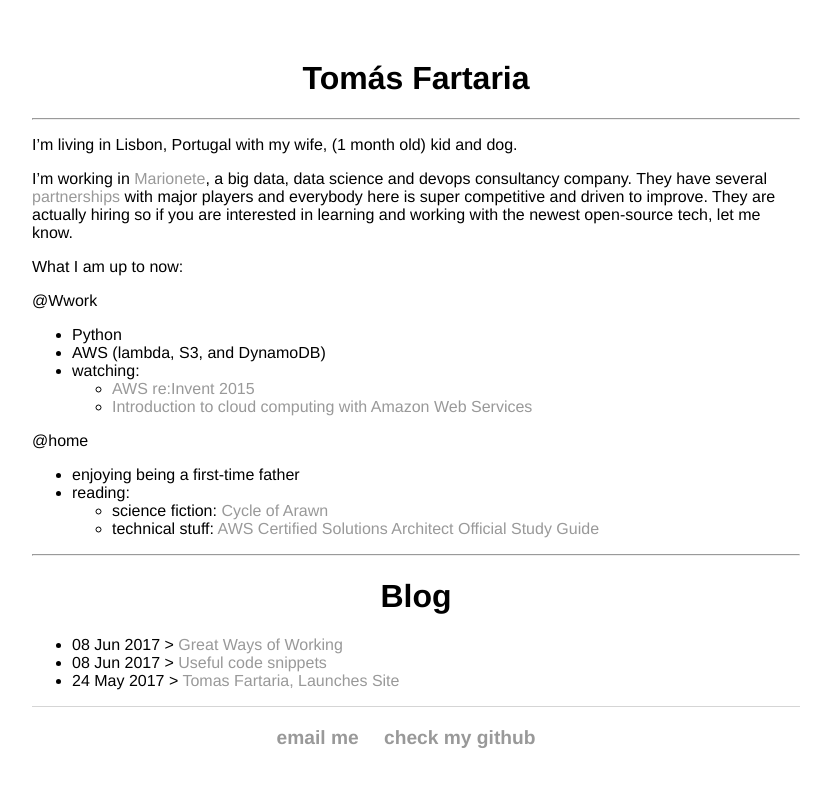
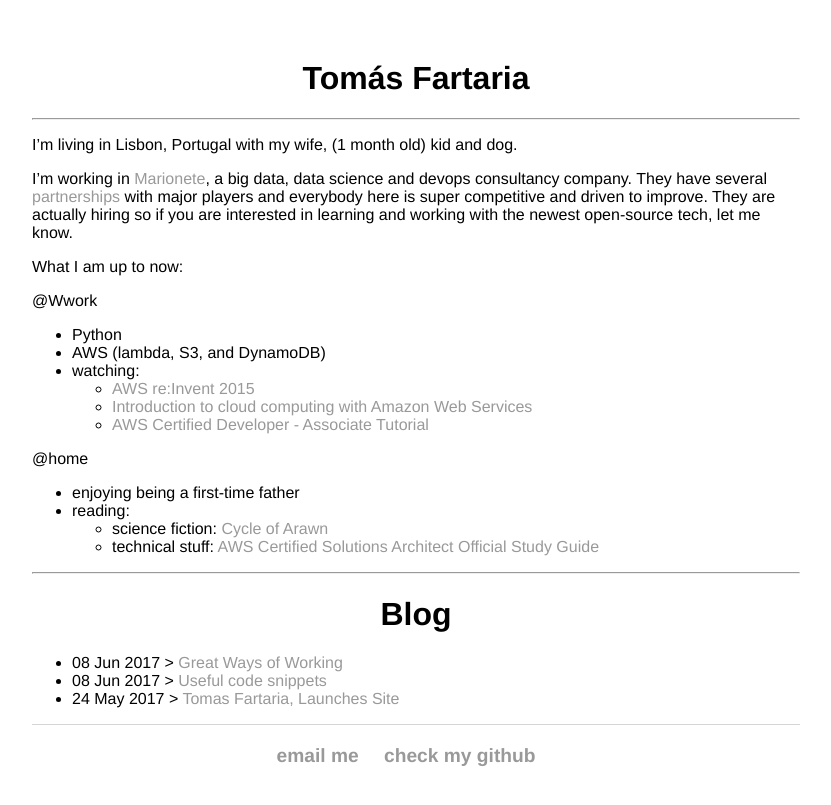
Before and after one commit to fartariatomas/fartariatomas.github.io, a Jekyll site: the page built from index.md, in a window 1280 px wide. Shown: the top 805 px of the page, without its empty margins (224-1055 px from the left). Built offline with Jekyll 4.4.1, drawn with Linux system fonts in a browser that asks for light colours.

Commit message:
update watching

```diff
--- a/index.md
+++ b/index.md
@@ -16,6 +16,7 @@ What I am up to now:
 * watching:
   * [AWS re:Invent 2015](https://www.youtube.com/watch?v=1TvJCLl9NNg)
   * [Introduction to cloud computing with Amazon Web Services](https://www.safaribooksonline.com/library/view/introduction-to-cloud/9781771374118/video218653.html?autoStart=True)
+  * [AWS Certified Developer - Associate Tutorial](https://www.safaribooksonline.com/library/view/aws-certified-developer/9781788298384/)
 
 @home
 * enjoying being a first-time father
```
